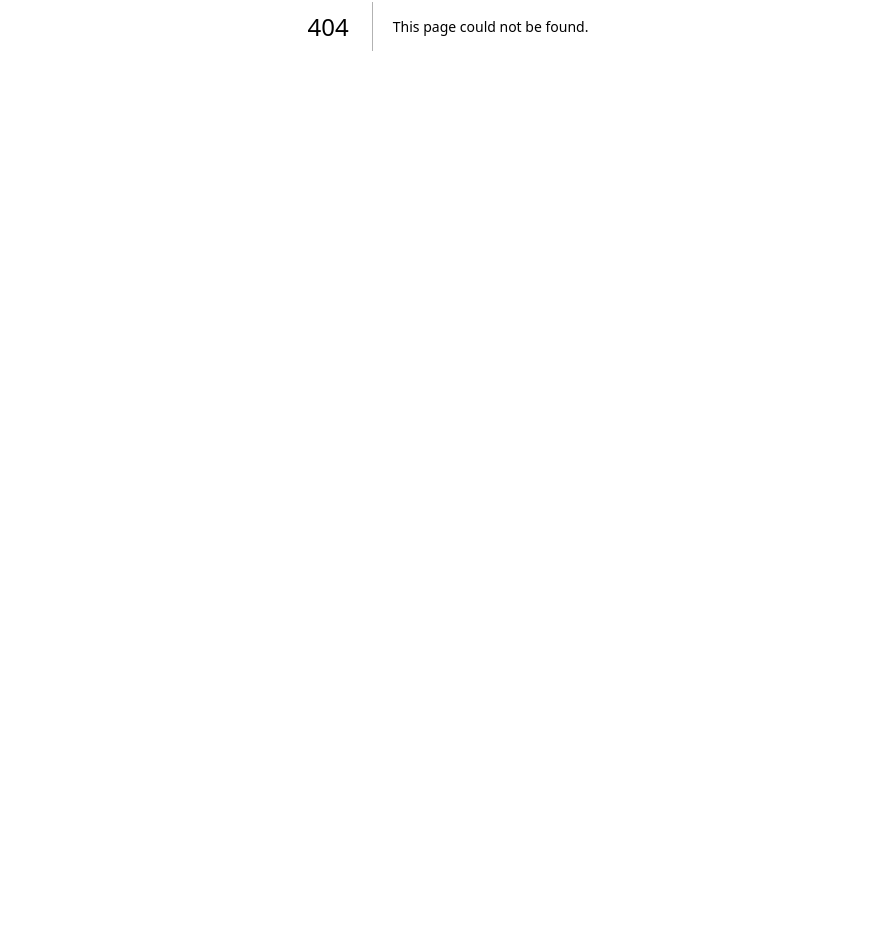
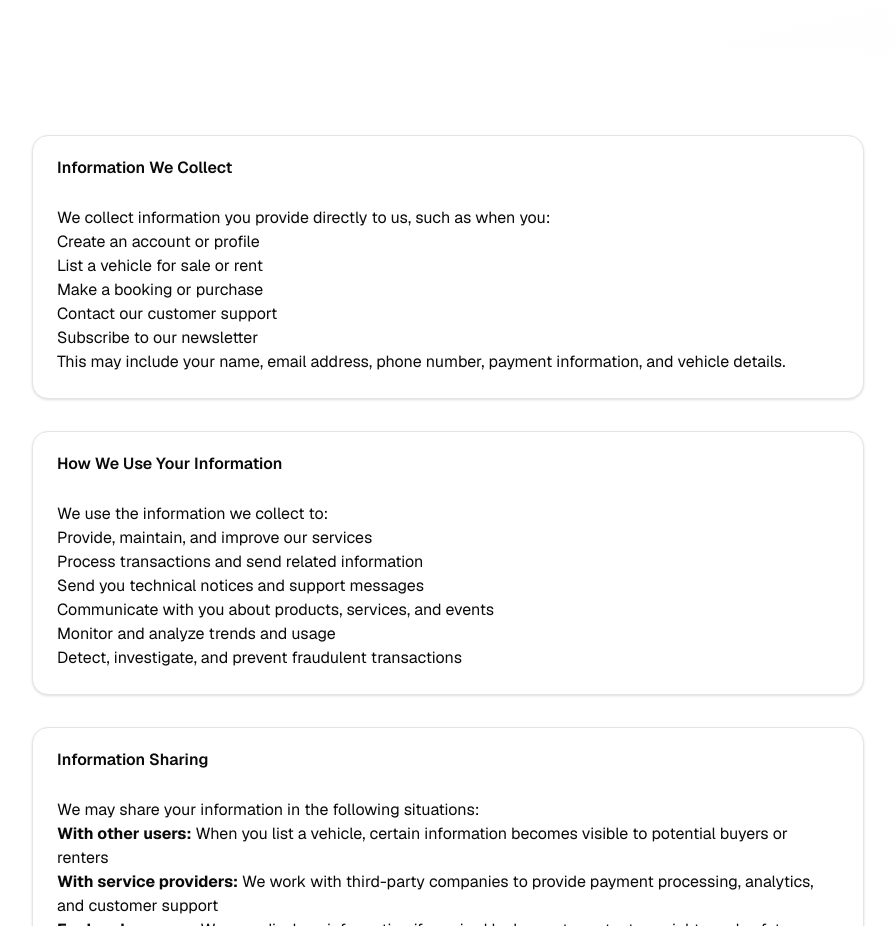
Before and after one commit to derksKCodes/car-hire-dealership-platform, a Next.js app: page /privacy in a window 1280 px wide. Before the commit this address had no page. Shown: the part 374-1300 px from the top of the page, without its empty margins (192-1087 px from the left). Before the commit the page ends 800 px from the top, so only its background shows below. Built offline with nearby package versions, Linux system fonts and the light colour scheme; no server answers.

Commit message:
Add privacy page directory

```diff
--- /dev/null
+++ b/app/privacy/page.tsx
@@ -0,0 +1,151 @@
+import { Navbar } from "@/components/navbar"
+import { Footer } from "@/components/footer"
+import { Card, CardContent, CardHeader, CardTitle } from "@/components/ui/card"
+
+export default function PrivacyPage() {
+  return (
+    <div className="min-h-screen bg-background">
+      <Navbar />
+
+      <main className="pt-16">
+        {/* Hero Section */}
+        <section className="bg-gradient-to-br from-primary/10 via-background to-secondary/10 py-20">
+          <div className="max-w-7xl mx-auto px-4 sm:px-6 lg:px-8 text-center">
+            <h1 className="text-4xl md:text-6xl font-bold text-foreground mb-6 text-balance">Privacy Policy</h1>
+            <p className="text-xl text-muted-foreground max-w-3xl mx-auto text-pretty">
+              Your privacy is important to us. Learn how we collect, use, and protect your information.
+            </p>
+          </div>
+        </section>
+
+        {/* Privacy Policy Content */}
+        <section className="py-20">
+          <div className="max-w-4xl mx-auto px-4 sm:px-6 lg:px-8">
+            <div className="space-y-8">
+              <Card>
+                <CardHeader>
+                  <CardTitle>Information We Collect</CardTitle>
+                </CardHeader>
+                <CardContent className="prose prose-gray max-w-none">
+                  <p>We collect information you provide directly to us, such as when you:</p>
+                  <ul>
+                    <li>Create an account or profile</li>
+                    <li>List a vehicle for sale or rent</li>
+                    <li>Make a booking or purchase</li>
+                    <li>Contact our customer support</li>
+                    <li>Subscribe to our newsletter</li>
+                  </ul>
+                  <p>
+                    This may include your name, email address, phone number, payment information, and vehicle details.
+                  </p>
+                </CardContent>
+              </Card>
+
+              <Card>
+                <CardHeader>
+                  <CardTitle>How We Use Your Information</CardTitle>
+                </CardHeader>
+                <CardContent className="prose prose-gray max-w-none">
+                  <p>We use the information we collect to:</p>
+                  <ul>
+                    <li>Provide, maintain, and improve our services</li>
+                    <li>Process transactions and send related information</li>
+                    <li>Send you technical notices and support messages</li>
+                    <li>Communicate with you about products, services, and events</li>
+                    <li>Monitor and analyze trends and usage</li>
+                    <li>Detect, investigate, and prevent fraudulent transactions</li>
+                  </ul>
+                </CardContent>
+              </Card>
+
+              <Card>
+                <CardHeader>
+                  <CardTitle>Information Sharing</CardTitle>
+                </CardHeader>
+                <CardContent className="prose prose-gray max-w-none">
+                  <p>We may share your information in the following situations:</p>
+                  <ul>
+                    <li>
+                      <strong>With other users:</strong> When you list a vehicle, certain information becomes visible to
+                      potential buyers or renters
+                    </li>
+                    <li>
+                      <strong>With service providers:</strong> We work with third-party companies to provide payment
+                      processing, analytics, and customer support
+                    </li>
+                    <li>
+                      <strong>For legal reasons:</strong> We may disclose information if required by law or to protect
+                      our rights and safety
+                    </li>
+                    <li>
+                      <strong>Business transfers:</strong> Information may be transferred if we're involved in a merger,
+                      acquisition, or sale
+                    </li>
+                  </ul>
+                </CardContent>
+              </Card>
+
+              <Card>
+                <CardHeader>
+                  <CardTitle>Data Security</CardTitle>
+                </CardHeader>
+                <CardContent className="prose prose-gray max-w-none">
+                  <p>
+                    We take reasonable measures to protect your information from loss, theft, misuse, and unauthorized
+                    access. These measures include:
+                  </p>
+                  <ul>
+                    <li>Encryption of sensitive data in transit and at rest</li>
+                    <li>Regular security assessments and updates</li>
+                    <li>Limited access to personal information by employees</li>
+                    <li>Secure payment processing through certified providers</li>
+                  </ul>
+                </CardContent>
+              </Card>
+
+              <Card>
+                <CardHeader>
+                  <CardTitle>Your Rights</CardTitle>
+                </CardHeader>
+                <CardContent className="prose prose-gray max-w-none">
+                  <p>You have the right to:</p>
+                  <ul>
+                    <li>Access and update your personal information</li>
+                    <li>Delete your account and associated data</li>
+                    <li>Opt out of marketing communications</li>
+                    <li>Request a copy of your data</li>
+                    <li>Object to certain uses of your information</li>
+                  </ul>
+                  <p>To exercise these rights, please contact us at privacy@motorharbor.com</p>
+                </CardContent>
+              </Card>
+
+              <Card>
+                <CardHeader>
+                  <CardTitle>Contact Us</CardTitle>
+                </CardHeader>
+                <CardContent>
+                  <p>If you have any questions about this Privacy Policy, please contact us:</p>
+                  <div className="mt-4 space-y-2">
+                    <p>
+                      <strong>Email:</strong> privacy@motorharbor.com
+                    </p>
+                    <p>
+                      <strong>Phone:</strong> +254 700 123 456
+                    </p>
+                    <p>
+                      <strong>Address:</strong> MotorHarbor Ltd., Westlands, Nairobi, Kenya
+                    </p>
+                  </div>
+                  <p className="mt-4 text-sm text-muted-foreground">Last updated: January 2025</p>
+                </CardContent>
+              </Card>
+            </div>
+          </div>
+        </section>
+      </main>
+
+      <Footer />
+    </div>
+  )
+}
```
